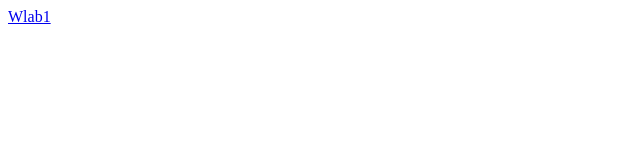
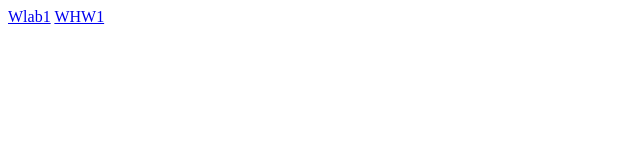
Before and after one commit to techstudent2024/techstudent2024.github.io, a plain HTML site: page index.html in a window 1280 px wide. Shown: the full height of the page, 0-640 px from the left. Drawn offline with Linux system fonts and the light colour scheme.

Commit message:
Update index.html

```diff
--- a/index.html
+++ b/index.html
@@ -1,4 +1,4 @@
 <html>
 <a href="Primev2/">Wlab1</a>
-
+<a href="WHW1_IsadeenAdams/">WHW1</a>
 </html>
```
